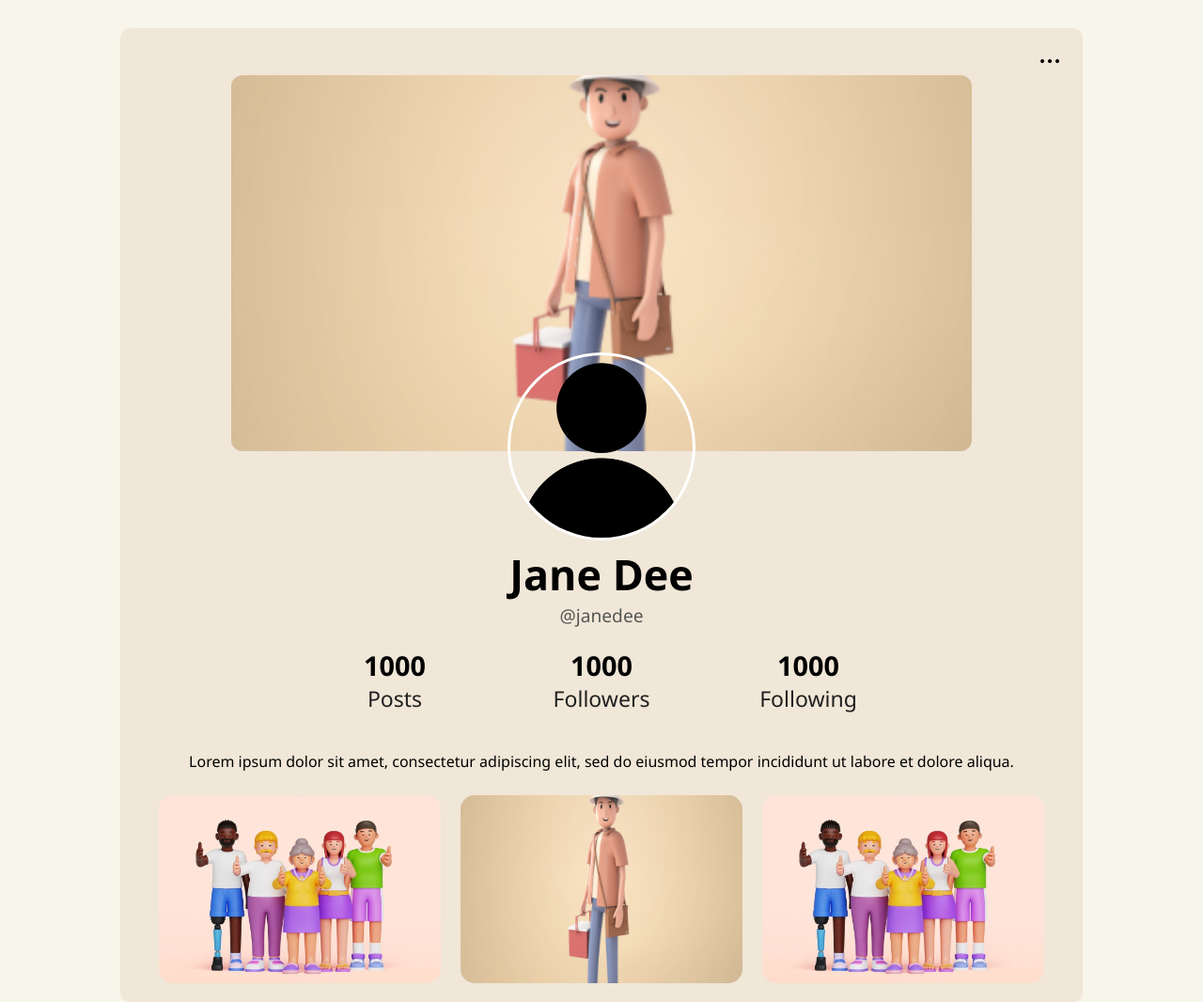
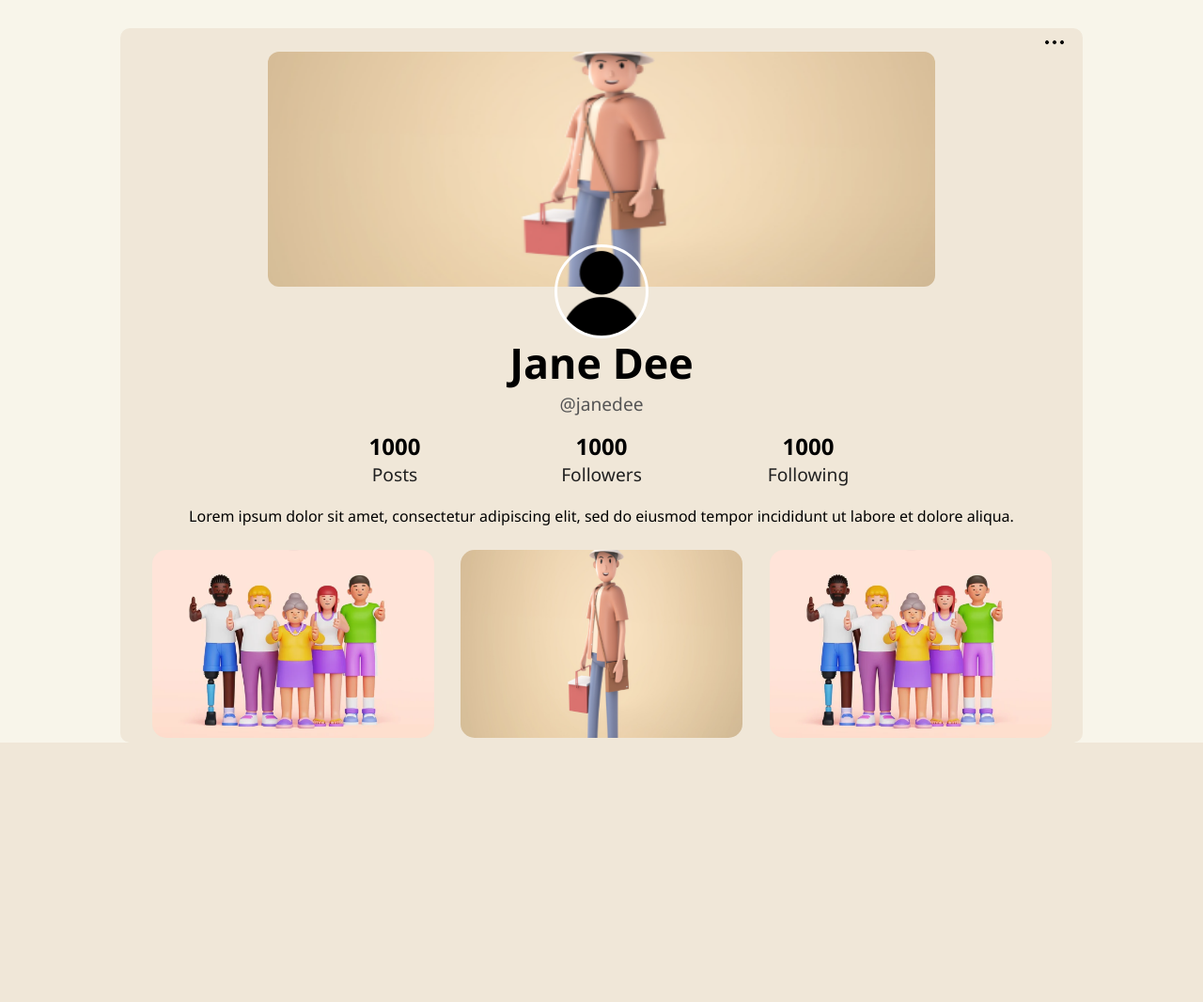
Before and after one commit to PUP-BSIT/project-hershell, a PHP site: page /html/profile.html in a window 1280 px wide. Shown: the part 58-1124 px from the top of the page at 94% size. After the commit the page ends 848 px from the top, so only its background shows below. Run offline with PHP 8.4, Linux system fonts and the light colour scheme.

Commit message:
update profile page CSS style

```diff
--- a/Hershive/style/profile.css
+++ b/Hershive/style/profile.css
@@ -101,8 +101,9 @@ body {
   background-color: #f0e7d8;
   width: 80%;
   text-align: center;
-  padding: 20px;
+  padding: 5px;
   border-radius: 10px;
+  margin: 0;
 }
 
 .profile-banner {
@@ -110,25 +111,25 @@ body {
 }
 
 .cover-img {
-  width: 80%;
-  height: 400px;
+  width: 70%;
+  height: 250px;
   object-fit: fill;
   border-radius: 12px;
 }
 
 .profile-img {
-  width: 200px;
-  height: 200px;
+  width: 100px;
+  height: 100px;
   border-radius: 50%;
   position: absolute;
-  bottom: -90px;
+  bottom: -50px;
   left: 50%;
   transform: translateX(-50%);
   border: 3px solid #fff;
 }
 
 .profile-info {
-  margin-top: 90px;
+  margin-top: 40px;
   text-align: center;
   display: flex;
   flex-direction: column;
@@ -141,7 +142,7 @@ body {
 }
 
 .profile-info p {
-  margin: 0 0 20px;
+  margin: 0 0 15px;
   color: #555;
   font-size: 1.2em;
 }
@@ -151,7 +152,7 @@ body {
   justify-content: center;
   gap: 20px;
   position: relative;
-  font-size: 1.8em;
+  font-size: 1.5em;
 }
 
 .profile-stats div {
@@ -166,7 +167,7 @@ body {
 }
 
 .bio-section {
-  margin: 20px 0 0;
+  margin: 5px 0 0;
   padding: 0 10px;
 }
 
@@ -186,7 +187,7 @@ body {
   display: flex;
   justify-content: flex-end;
   align-items: center;
-  margin: 5px;
+  margin-right: 15px;
   position: relative;
   cursor: pointer;
 }
```
Also changed, not shown: other parts of Hershive/style/profile.css (+106 -0 lines).
